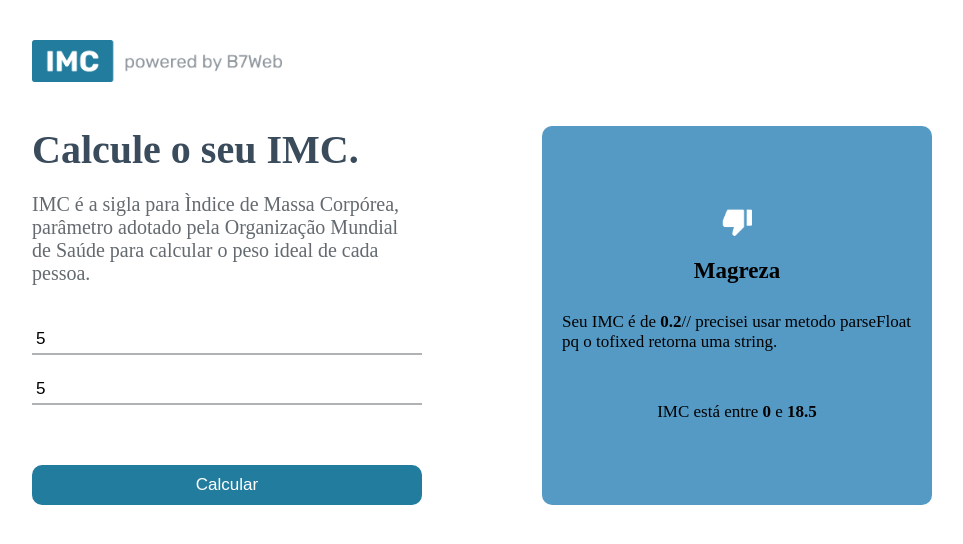
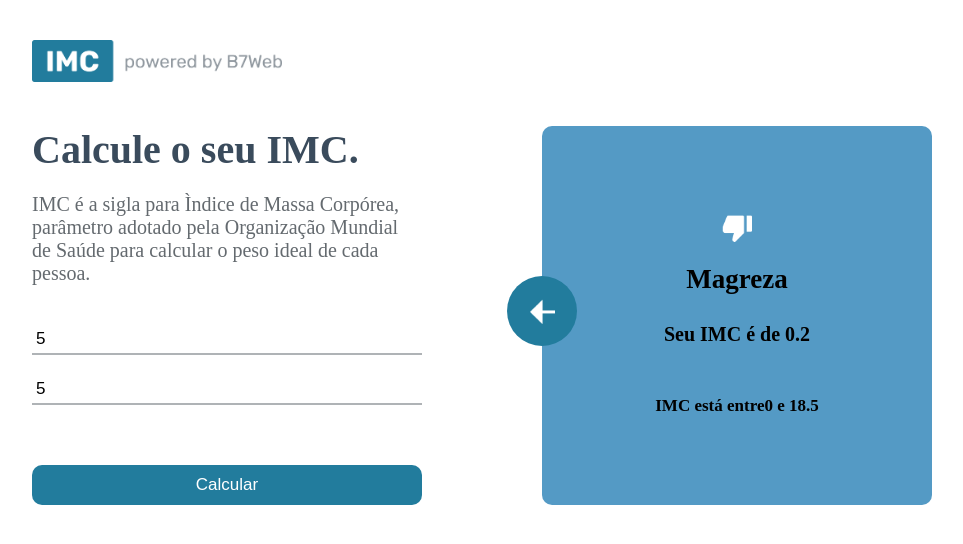
Before and after one commit to AndrePacolla/imc-vite, a React (Vite) app: page / in a window 1280 px wide. Both pictures are taken after typing "5", "5" into the empty fields and a click on the button "Calcular". Shown: the top 544 px of the page, without its empty margins (158-1121 px from the left). Built offline with nearby package versions, Linux system fonts and the light colour scheme.

Commit message:
arrow left

```diff
--- a/src/App.module.css
+++ b/src/App.module.css
@@ -2,7 +2,7 @@
 
 
 .body{
-  font-family: Helvetica, sans-serif;
+  font-family: sans-serif;
 
 }
 
@@ -86,6 +86,19 @@
 .container .rightSide .rightBig{
   flex: 1;
   display: flex;
+  text-align: center;
+}
 
-
+.container .rightSide .rightArrow{
+  position: absolute;
+  background-color: #227C9D;
+  width: 70px;
+  height: 70px;
+  border-radius: 50%;
+  display: flex;
+  align-items: center;
+  justify-content: center;
+  cursor: pointer;
+  margin-left: -35px;
+  margin-top: 150px;
 }
--- a/src/App.tsx
+++ b/src/App.tsx
@@ -1,6 +1,7 @@
 import { useState } from 'react';
 import styles from './App.module.css';
 import poweredImage from "./assets/powered.png";
+import arrowLeftImage from "./assets/leftarrow.png";
 import { Level, levels, calculateImc } from './helpers/imc';
 import { GridItem} from "./components/GridItem/GridItem";
 
@@ -19,9 +20,13 @@ function App() {
     }else{
       alert("Digite todos os campos ... ")
     }
-
   }
 
+  const handleBackButton = () => {
+    setToShow(null);
+    setHeightField(0);
+    setWeightField(0);
+  }
 
   return (
     <div className={styles.main} >
@@ -73,9 +78,12 @@ function App() {
           {toShow &&
 
           <div className={styles.rightBig}>
-            <div className = {styles.rightArrow}></div>
+            <div className = {styles.rightArrow} onClick={handleBackButton}>
+               <img src={arrowLeftImage} alt="arrow" width={25}/>
+            </div>
             <GridItem item={toShow}/>
           </div>
+
           }
 
         </div>
--- a/src/components/GridItem/GridItem.module.css
+++ b/src/components/GridItem/GridItem.module.css
@@ -8,11 +8,11 @@
     align-items: center;
     padding: 20px;
     transition: all ease .3s;
-    font-bold: 600;
+
 }
 
 .main:hover{
-    transform: scale(1.15);
+    transform: scale(1.01);
 };
 
 .gridIcon{
@@ -26,16 +26,17 @@
 }
 
 .gridTitle{
-    font-size: 23px;
+    font-size: 27px;
     font-weight: bold;
     padding: 18px 3px
 }
 
 .gridInfo{
        font-size: 17px;
+        font-weight: bold;
 }
 
 .myImc{
-    font-size: 17px;
+    font-size: 20px;
     margin: 10px 0 50px 0;
 }
--- a/src/components/GridItem/GridItem.tsx
+++ b/src/components/GridItem/GridItem.tsx
@@ -20,17 +20,17 @@ export const GridItem = ({item}: Props) => {
             {item.myImc &&
 
             <div className={styles.myImc}>
-                Seu IMC é de <strong>{parseFloat(item.myImc.toFixed(2))}</strong>// precisei usar metodo parseFloat pq o tofixed retorna uma string.
+                <strong> Seu IMC é de {item.myImc} </strong>
             </div>
 
 
 
             }
             <div className={styles.gridInfo}>
-                <>
 
-                 IMC está entre <strong>{item.imc[0]}</strong> e <strong>{item.imc[1]}</strong>
-                </>
+
+                 <strong> IMC está entre{item.imc[0]}</strong> e <strong>{item.imc[1]}</strong>
+
 
 
             </div>
--- a/src/helpers/imc.ts
+++ b/src/helpers/imc.ts
@@ -19,8 +19,10 @@ export const calculateImc = (height: number, weight: number) => {
 
     for (let i in levels ){
         if(imc >= levels[i].imc[0] && imc < levels[i].imc[1]){
-            levels[i].myImc = imc;
-            return levels[i];
+
+            const levelsCopy = {...levels[i]};
+            levelsCopy.myImc = parseFloat(imc.toFixed(2)); // toFixed(2) para limitar a 2 casas decimais,porem retorna string, por isso uso parseFloat;
+            return levelsCopy;
         }
     }
     return null;
```
